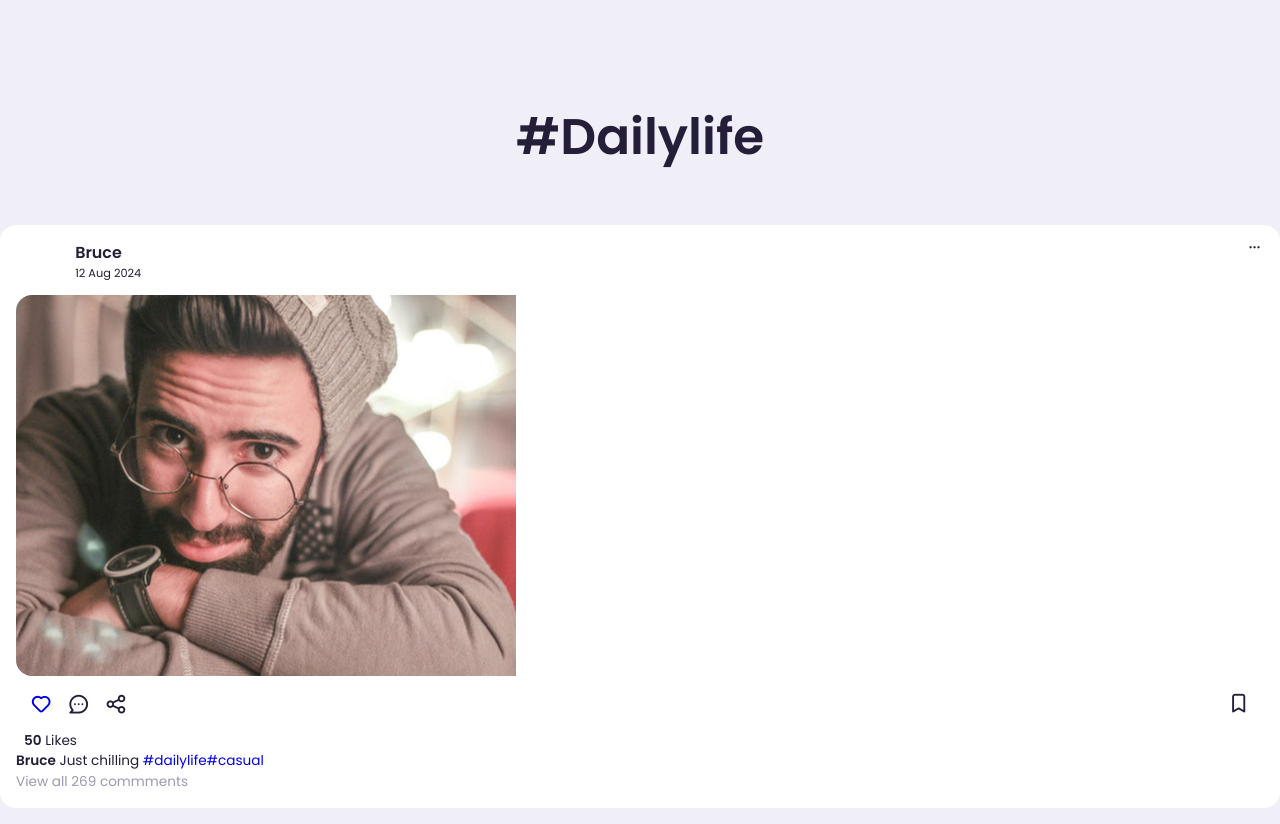
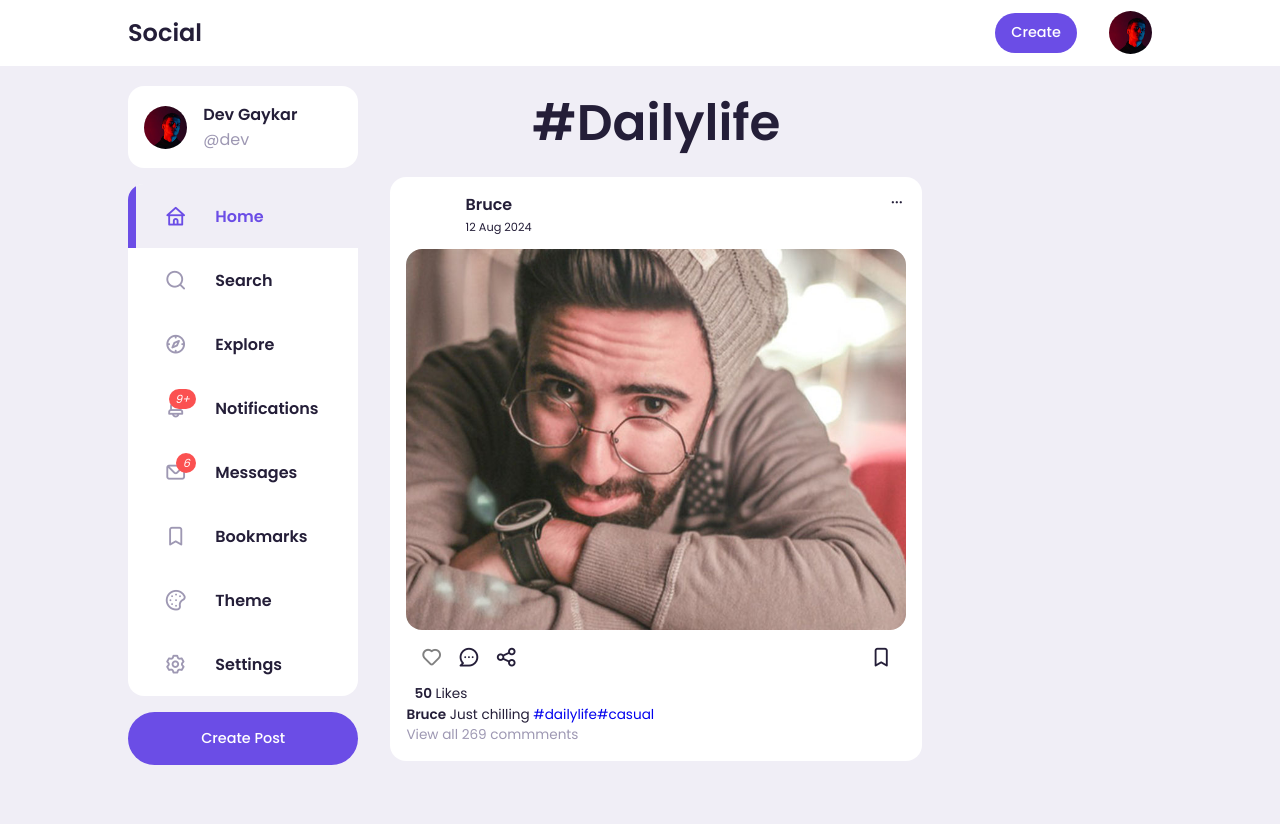
Before and after one commit to DevGaykar/Social-Media, a Django app: page /post/tag/0661a571-58c1-11ef-9a7d-2c3b7007bc14 in a window 1280 px wide. After the commit the page ends 765 px from the top, so only its background shows below. Run offline with Django 5.2, Linux system fonts and the light colour scheme; data comes from the database, SQL or seed files in the repository; both versions use the stored data as it was after the commit.

Commit message:
edited tag page and icon color when post liked

```diff
--- a/Social/post/templates/post/tag.html
+++ b/Social/post/templates/post/tag.html
@@ -1,15 +1,13 @@
+{%extends 'base.html'%}
 {%load static%}
-<link rel="stylesheet" href="https://unicons.iconscout.com/release/v2.1.6/css/unicons.css">
-<link rel="stylesheet" href= "{% static '/style.css' %}" >
-<script src="https://code.jquery.com/jquery-3.6.0.min.js"></script>
-
-<header>
-    <div>
-     <h1 style="font-size: 50px; margin-top: 100px; text-align:center; font-weight: bold; margin-bottom: 50px;">#{{tag.title|title}}</h1>
-    </div>
-</header>
+    {%block content%}
 <div class="middle">
-
+    <header>
+        <div>
+         <h1 style="font-size: 50px; text-align:center; font-weight: bold; ">
+            #{{tag.title|title}}</h1>
+        </div>
+    </header>
     <!-------------------------FEEDS------------------------->
     <div class="feeds">
         <!-------------------------FEED1------------------------->
@@ -35,8 +33,13 @@
             </div>
             <div class="action-buttons">
                 <div class="interaction-buttons">
-                    <a href = "{% url 'like' post.id %}">
+                      {% comment %} <a href = "{% url 'like' post.id %}">
                       <span><i class="uil uil-heart"></i></span>
+                    </a>  {% endcomment %}
+                    <a href="#" class="like-button" data-url="{% url 'like' post.id %}" data-post-id="{{ post.id }}">
+                        <span>
+                            <i class="uil uil-heart{% if user in post.post_likes.all %} liked{% endif %}"></i>
+                        </span>
                     </a>
                     <span><i class="uil uil-comment-dots"></i></span>
                     <span><i class="uil uil-share-alt"></i></span>
@@ -65,3 +68,4 @@
     </div>
     <!----------------End of FEEDS----------->
 </div>
+{% endblock content %}
--- a/Social/post/views.py
+++ b/Social/post/views.py
@@ -65,22 +65,44 @@
     }
     return render(request,'post/tag.html',context)
 
-def like(request,post_id):
+# def like(request,post_id):
+#     user = request.user
+#     post=Post.objects.get(id=post_id)
+#     current_likes = post.likes
+#     liked = Likes.objects.filter(user=user,post=post)
+
+#     if not liked.exists():
+#         Likes.objects.create(user=user,post=post)
+#         current_likes += 1
+
+#     else:
+#         liked.delete()
+#         current_likes =  current_likes - 1
+
+#     post.likes =  current_likes
+#     post.save()
+
+def like(request, post_id):
     user = request.user
-    post=Post.objects.get(id=post_id)
-    current_likes = post.likes
-    liked = Likes.objects.filter(user=user,post=post)
+    post = get_object_or_404(Post, id=post_id)
 
-    if not liked.exists():
-        Likes.objects.create(user=user,post=post)
-        current_likes += 1
+    liked = Likes.objects.filter(user=user, post=post).first()
 
+    if liked:
+        liked.delete()
+        post.likes -= 1
+        liked_status = False
     else:
-        liked.delete()
-        current_likes =  current_likes - 1
+        Likes.objects.create(user=user, post=post)
+        post.likes += 1
+        liked_status = True
 
-    post.likes =  current_likes
     post.save()
 
+    if request.headers.get('x-requested-with') == 'XMLHttpRequest':
+        return JsonResponse({'likes_count': post.likes, 'liked_status': liked_status})
 
-    return HttpResponseRedirect(reverse('post-details',args=[post_id]))
+    return redirect('post_detail', post_id=post_id)
+
+
+    # return HttpResponseRedirect(reverse('post-details',args=[post_id]))
--- a/Social/static/index.js
+++ b/Social/static/index.js
@@ -219,3 +219,78 @@
     Bg2.classList.remove('active');
     changeBG();
 })
+
+// ==================Like================================
+// document.addEventListener('DOMContentLoaded', function() {
+//     document.querySelectorAll('.like-button').forEach(button => {
+//         button.addEventListener('click', function(e) {
+//             e.preventDefault();
+
+//             const url = this.getAttribute('data-url');
+//             const icon = this.querySelector('i');
+//             const postId = this.getAttribute('data-post-id');  // Get the post ID
+
+//             fetch(url, {
+//                 method: 'GET',
+//                 headers: {
+//                     'X-Requested-With': 'XMLHttpRequest'
+//                 }
+//             })
+//             .then(response => {
+//                 if (!response.ok) {
+//                     return response.text().then(text => { throw new Error(text); });
+//                 }
+//                 return response.json();
+//             })
+//             .then(data => {
+//                 if (data.liked_status) {
+//                     icon.classList.add('liked');
+//                 } else {
+//                     icon.classList.remove('liked');
+//                 }
+//                 document.querySelector(`#like-count-${postId}`).innerText = `${data.likes_count} Likes`;
+//             })
+//             .catch(error => console.error('Error:', error));
+//         });
+//     });
+// });
+
+document.addEventListener('DOMContentLoaded', function() {
+    document.querySelectorAll('.like-button').forEach(button => {
+        button.addEventListener('click', function(e) {
+            e.preventDefault();
+
+            const url = this.getAttribute('data-url');
+            const icon = this.querySelector('i');
+            const postId = this.getAttribute('data-post-id');  // Get the post ID
+
+            fetch(url, {
+                method: 'GET',
+                headers: {
+                    'X-Requested-With': 'XMLHttpRequest'
+                }
+            })
+            .then(response => {
+                if (!response.ok) {
+                    return response.text().then(text => { throw new Error(text); });
+                }
+                return response.json();
+            })
+            .then(data => {
+                // Update the like icon color
+                if (data.liked_status) {
+                    icon.classList.add('liked');
+                } else {
+                    icon.classList.remove('liked');
+                }
+
+                // Update the like count
+                const likeCountElement = document.querySelector(`#like-count-${postId}`);
+                if (likeCountElement) {
+                    likeCountElement.innerText = `${data.likes_count} Likes`;
+                }
+            })
+            .catch(error => console.error('Error:', error));
+        });
+    });
+});
--- a/Social/static/style.css
+++ b/Social/static/style.css
@@ -405,6 +405,23 @@
     color: red;
 } */
 
+/* .like .uil-heart{
+    color: red;
+  }
+  .unlike .uil-heart{
+    color: black;
+  } */
+
+.uil-heart {
+    color: gray;
+    cursor: pointer;
+    transition: color 0.3s ease;
+}
+
+.uil-heart.liked {
+    color: red;
+}
+
 .middle .liked-by{
     display: flex;
 }
--- a/Social/templates/base.html
+++ b/Social/templates/base.html
@@ -5,6 +5,7 @@
     <meta charset="UTF-8">
     <meta name="viewport" content="width=device-width, initial-scale=1.0">
     <title>Social Media</title>
+    <script src="https://code.jquery.com/jquery-3.6.0.min.js"></script>
     <link rel="stylesheet" href="https://unicons.iconscout.com/release/v2.1.6/css/unicons.css">
     <link rel="stylesheet" href= "{% static '/style.css' %}" >
     <!-- The javascricpt file has been loaded just before the body ends or it will give DOM error -->
```
Also changed, not shown: Social/post/templates/post/post-details.html (+14 -5 lines), Social/templates/index.html (+9 -4 lines), Social/db.sqlite3.
